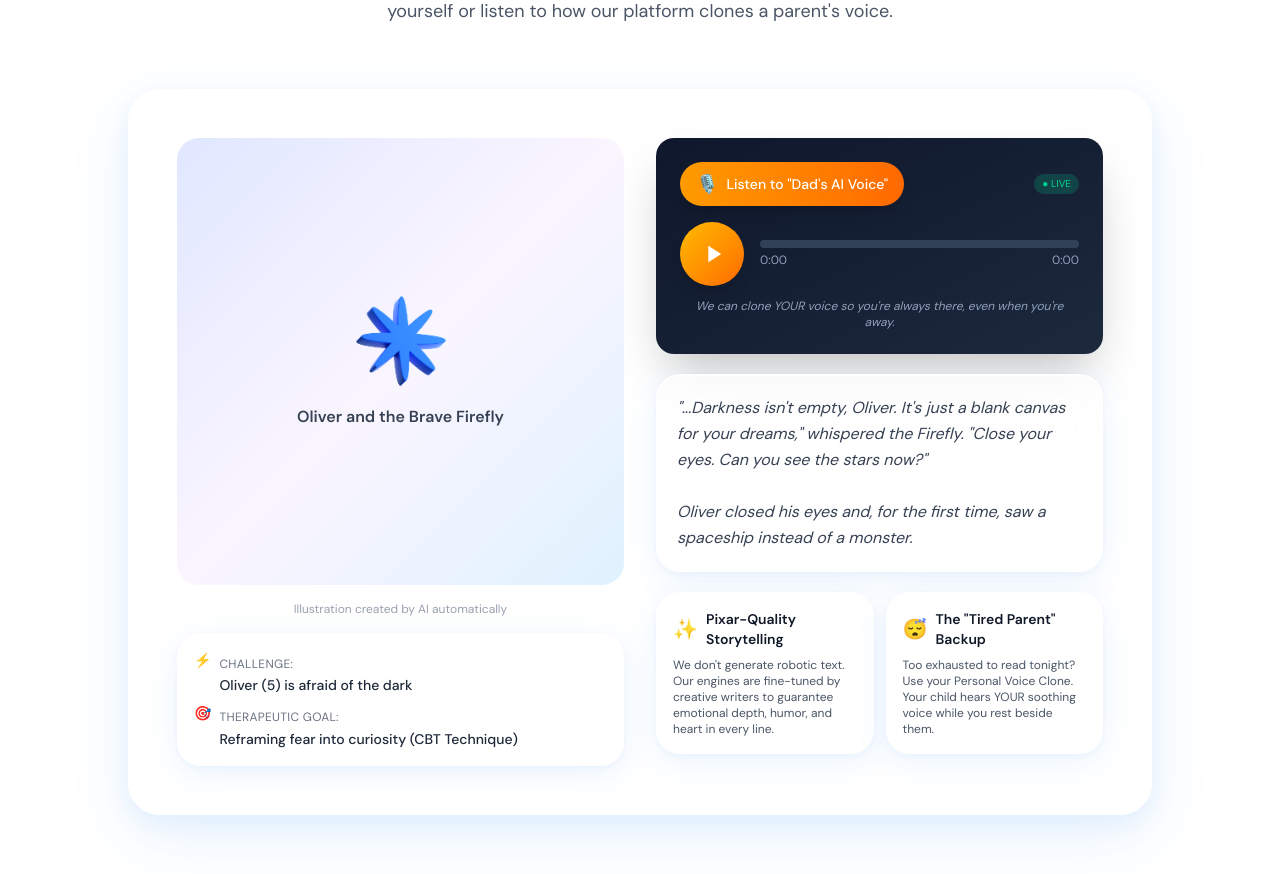
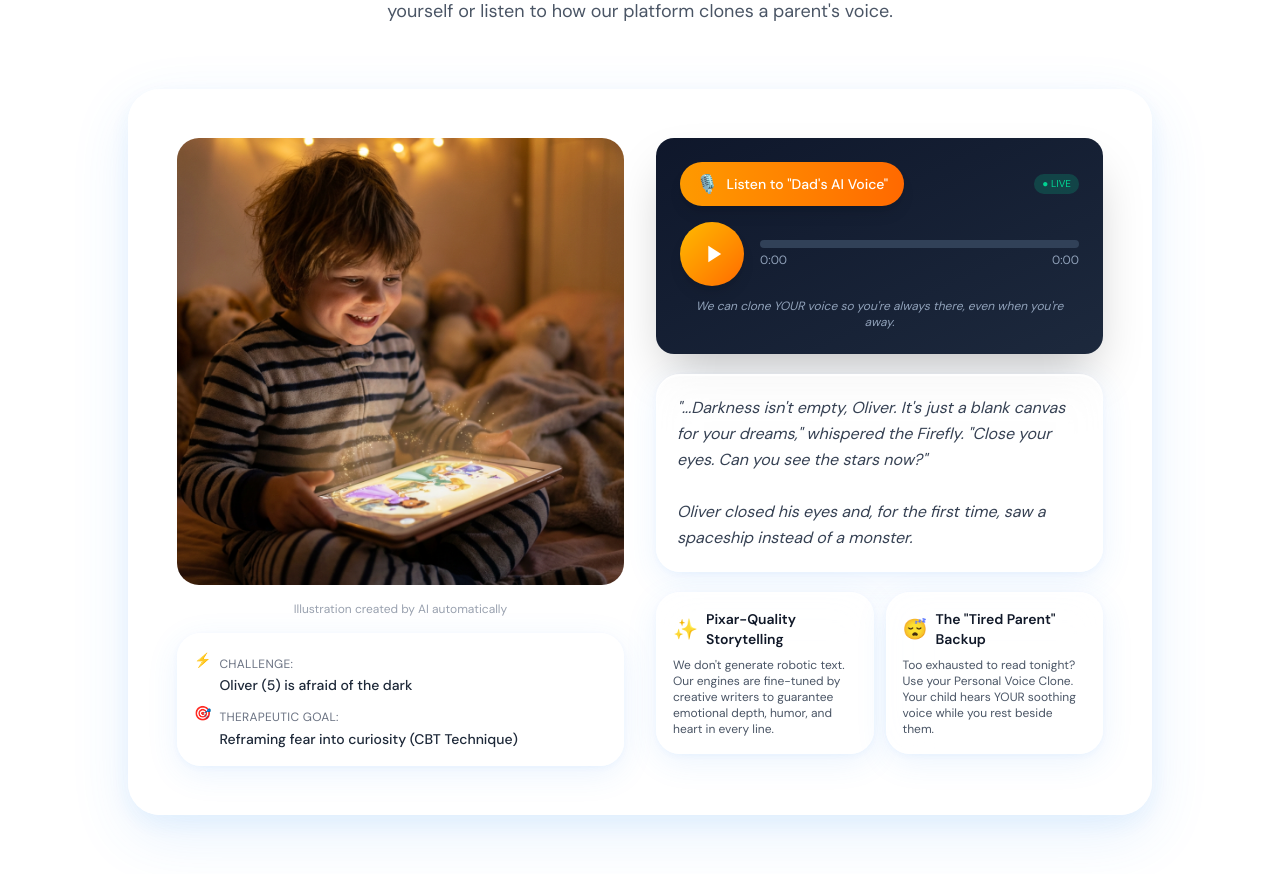
Before and after one commit to Aleksei1999/fairytale-ai, a Next.js app: page /en in a window 1280 px wide. Shown: the part 9140-10014 px from the top of the page. Built offline with nearby package versions, Linux system fonts and the light colour scheme; no server answers.

Commit message:
feat: Add hero image for Demo block (Experience the magic)

```diff
--- a/src/app/[locale]/page.tsx
+++ b/src/app/[locale]/page.tsx
@@ -1545,11 +1545,12 @@ export default function Home() {
               {/* Left: Illustration and context */}
               <div className="relative">
                 {/* Story illustration */}
-                <div className="aspect-square rounded-2xl sm:rounded-3xl bg-gradient-to-br from-indigo-100 via-purple-50 to-sky-100 flex items-center justify-center overflow-hidden mb-4">
-                  <div className="text-center p-4 sm:p-6">
-                    <div className="mb-3 sm:mb-4"><img src="/images/icons/sparkle.png" alt="" className="w-16 h-16 sm:w-24 sm:h-24 mx-auto" /></div>
-                    <p className="text-sm sm:text-base font-semibold text-gray-700">{t("demo.storyTitle")}</p>
-                  </div>
+                <div className="aspect-square rounded-2xl sm:rounded-3xl overflow-hidden mb-4">
+                  <img
+                    src="/images/hero-magic.png"
+                    alt="Child experiencing the magic of storytelling"
+                    className="w-full h-full object-cover"
+                  />
                 </div>
                 <p className="text-center text-xs text-gray-400 mb-4">
                   {t("demo.illustrationNote")}
```
Also changed, not shown: public/images/hero-magic.png (added).
